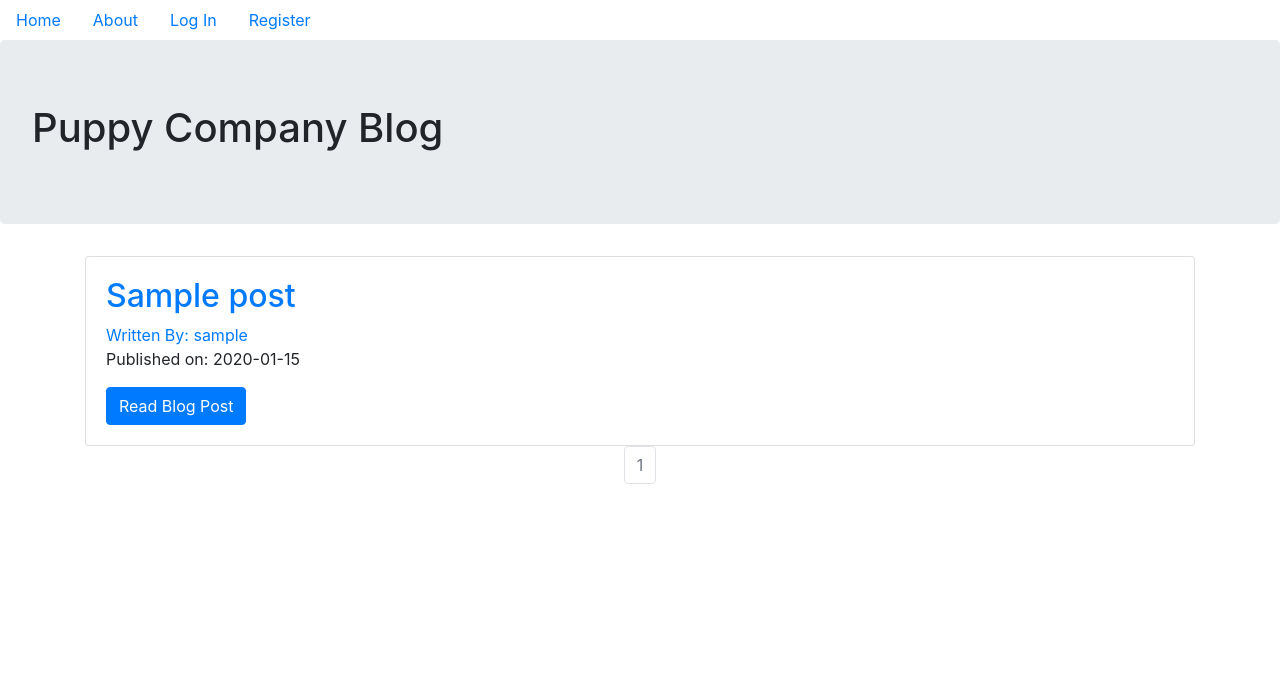
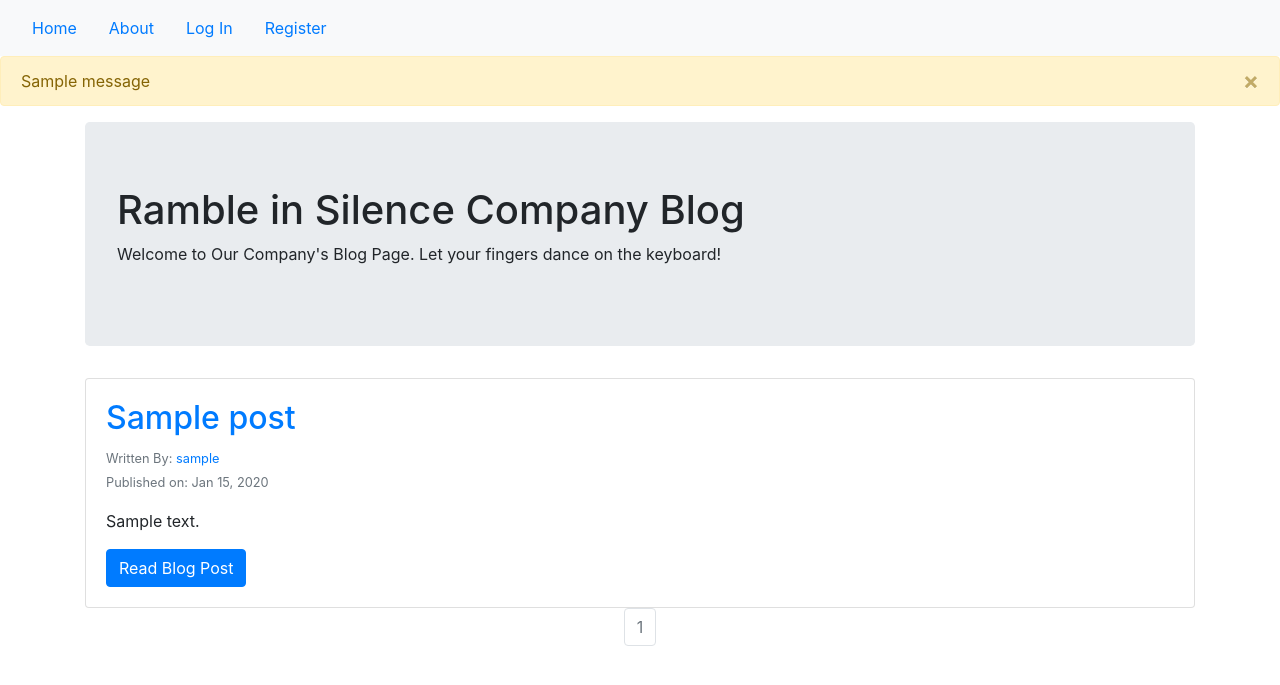
Before and after one commit to parelhutahaean/flask-jose, a Flask app: page / in a window 1280 px wide. Shown: the top 685 px of the page. Run offline with Flask 2, Linux system fonts and the light colour scheme; tables that the repository leaves empty hold one stand-in row (values such as "Sample post"); one stand-in notice (Sample message) is shown; some libraries are stand-ins or nearby versions.

Commit message:
refactor puppycompanyblog

```diff
--- a/08-Large-App/puppycompanyblog/templates/base.html
+++ b/08-Large-App/puppycompanyblog/templates/base.html
@@ -9,32 +9,35 @@
     <title></title>
   </head>
   <body>
+    <nav class="navbar sticky-top navbar-light bg-light">
       <ul class="nav">
-      <li class="nav-link">
-        <a href="{{url_for('core.index')}}">Home</a>
+        <li class="nav-item">
+          <a class="nav-link" href="{{url_for('core.index')}}">Home</a>
         </li>
-      <li class="nav-link">
-        <a href="{{url_for('core.info')}}">About</a>
+        <li class="nav-item">
+          <a class="nav-link" href="{{url_for('core.info')}}">About</a>
         </li>
         {% if current_user.is_authenticated %}
-      <li class="nav-link">
-        <a href="{{url_for('users.logout')}}">Log Out</a>
+        <li class="nav-item">
+          <a class="nav-link" href="{{url_for('users.logout')}}">Log Out</a>
         </li>
-      <li class="nav-link">
-        <a href="{{url_for('users.account')}}">Account</a>
+        <li class="nav-item">
+          <a class="nav-link" href="{{url_for('users.account')}}">Account</a>
         </li>
-      <li class="nav-link">
-        <a href="{{url_for('blog_posts.create_post')}}">Create Post</a>
+        <li class="nav-item">
+          <a class="nav-link" href="{{url_for('blog_posts.create_post')}}">Create Post</a>
         </li>
         {% else %}
-      <li class="nav-link">
-        <a href="{{url_for('users.login')}}">Log In</a>
+        <li class="nav-item">
+          <a class="nav-link" href="{{url_for('users.login')}}">Log In</a>
         </li>
-      <li class="nav-link">
-        <a href="{{url_for('users.register')}}">Register</a>
+        <li class="nav-item">
+          <a class="nav-link" href="{{url_for('users.register')}}">Register</a>
         </li>
         {% endif %}
       </ul>
+    </nav>
+
     {% block content %}
     {% endblock %}
   </body>
--- a/08-Large-App/puppycompanyblog/templates/index.html
+++ b/08-Large-App/puppycompanyblog/templates/index.html
@@ -1,20 +1,32 @@
 {% extends "base.html" %}
 {% block content %}
+  {% for mess in get_flashed_messages() %}
+  <div class="alert alert-warning alert-dismissible fade show" role="alert">
+    <button type="button" class="close" data-dismiss="alert" aria-label="Close">
+      <span aria-hidden="true">&times;</span>
+    </button>
+    {{mess}}
+  </div>
+  {% endfor %}
+<div class="container">
   <div class="jumbotron">
-  <h1>Puppy Company Blog</h1>
+    <h1>Ramble in Silence Company Blog</h1>
+    <p>Welcome to Our Company's Blog Page. Let your fingers dance on the keyboard!</p>
   </div>
-<div class="container">
   {% for post in blog_posts.items %}
     <div class="card">
       <div class="card-body">
         <h2><a class="card-title" href="{{url_for('blog_posts.blog_post',blog_post_id=post.id)}}">{{post.title}}</a></h2>
-        <a href="{{url_for('users.user_posts',username=post.author.username)}}">Written By: {{post.author.username}}</a>
-        <p>Published on: {{post.date.strftime('%Y-%m-%d')}}</p>
+        <p class="text-muted">
+          <small>Written By: <a href="{{url_for('users.user_posts',username=post.author.username)}}">{{post.author.username}}</a></small>
+          <br>
+          <small>Published on: {{post.date.strftime('%b %d, %Y')}}</small>
+        </p>
+        <p>{{post.text}}</p>
         <a class="btn btn-primary" href="{{url_for('blog_posts.blog_post',blog_post_id=post.id)}}">Read Blog Post</a>
       </div>
     </div>
   {% endfor %}
-</div>
   <nav aria-label='Page Navigation example'>
     <ul class="pagination justify-content-center">
       {% for page_num in blog_posts.iter_pages(left_edge=1,right_edge=1,left_current=1,right_current=2) %}
@@ -30,4 +42,6 @@
       {% endfor %}
     </ul>
   </nav>
+
+</div>
 {% endblock %}
--- a/08-Large-App/puppycompanyblog/users/forms.py
+++ b/08-Large-App/puppycompanyblog/users/forms.py
@@ -14,10 +14,10 @@ class LoginForm(FlaskForm):
 
 class RegistrationForm(FlaskForm):
     email = StringField('Email',validators=[DataRequired(),Email()])
-    username = StringField('UserName',validators=[DataRequired()])
+    username = StringField('Username',validators=[DataRequired()])
     password = PasswordField('Password',validators=[DataRequired(),EqualTo('pass_confirm',message='Passwords must match!')])
     pass_confirm = PasswordField('Confirm Password',validators=[DataRequired()])
-    submit = SubmitField('Register!')
+    submit = SubmitField('Register')
 
     def check_email(self,field):
         if User.query.filter_by(email=field.data).first():
@@ -29,7 +29,7 @@ class RegistrationForm(FlaskForm):
 
 class UpdateUserForm(FlaskForm):
     email = StringField('Email',validators=[DataRequired(),Email()])
-    username = StringField('UserName',validators=[DataRequired()])
+    username = StringField('Username',validators=[DataRequired()])
     picture = FileField('Update Profile Picture',validators=[FileAllowed(['jpg','png'])])
     submit = SubmitField('Update')
 
--- a/08-Large-App/puppycompanyblog/users/views.py
+++ b/08-Large-App/puppycompanyblog/users/views.py
@@ -19,7 +19,7 @@ def register():
                     password=form.password.data)
         db.session.add(user)
         db.session.commit()
-        flash('Thanks for registration!')
+        flash('Thanks for registering!')
         return redirect(url_for('users.login'))
     return render_template('register.html',form=form)
 
@@ -49,6 +49,7 @@ def login():
 @users.route('/logout')
 def logout():
     logout_user()
+    flash('You logged out!')
     return redirect(url_for('core.index'))
 
 # account (update UserForm)
```
Also changed, not shown: 08-Large-App/puppycompanyblog/templates/account.html (+9 -1 lines), 08-Large-App/puppycompanyblog/templates/blog_post.html (+8 -0 lines), 08-Large-App/puppycompanyblog/templates/create_post.html (+8 -0 lines), 08-Large-App/puppycompanyblog/templates/info.html (+10 -0 lines), 08-Large-App/puppycompanyblog/templates/login.html (+19 -3 lines), 08-Large-App/puppycompanyblog/templates/register.html (+28 -5 lines), 08-Large-App/puppycompanyblog/templates/user_blog_posts.html (+8 -0 lines). Lines whose indentation alone changed are shown as unchanged.
